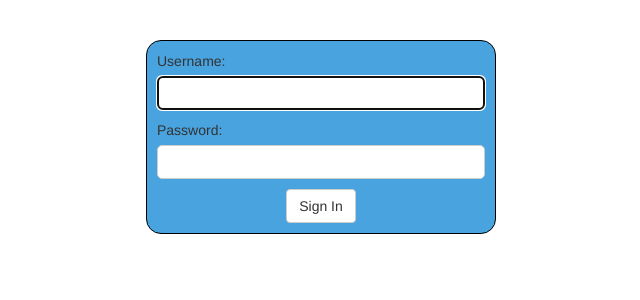
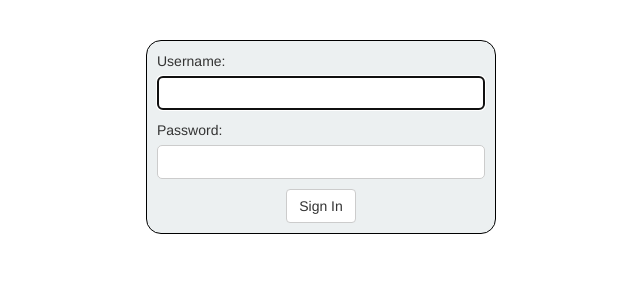
Before and after one commit to DevGuysPy/DjangoBlog, a Django app: page /login/ in a window 1280 px wide. Shown: the part 52-352 px from the top of the page, without its empty margins (319-959 px from the left). Run offline with Django 3.2, Linux system fonts and the light colour scheme; some libraries are stand-ins or nearby versions.

Commit message:
Fix 2.0xD

```diff
--- a/static/css/login.css
+++ b/static/css/login.css
@@ -18,7 +18,7 @@
     margin: 20px auto;
     max-width: 350px;
     padding: 10px;
-    background-color:#49a3df;
+    background-color:#ecf0f1;
 }
 
 .radius {
```
